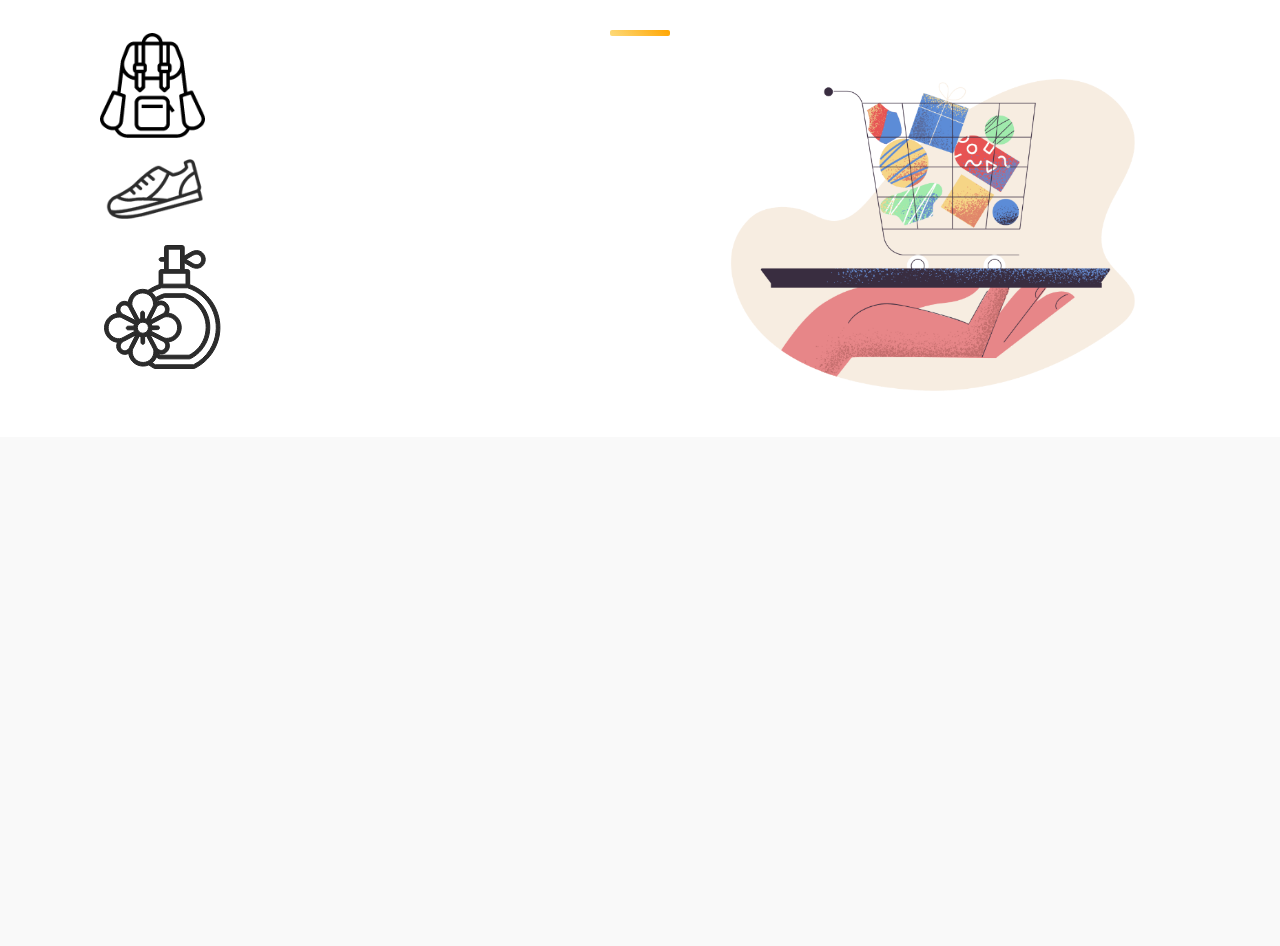
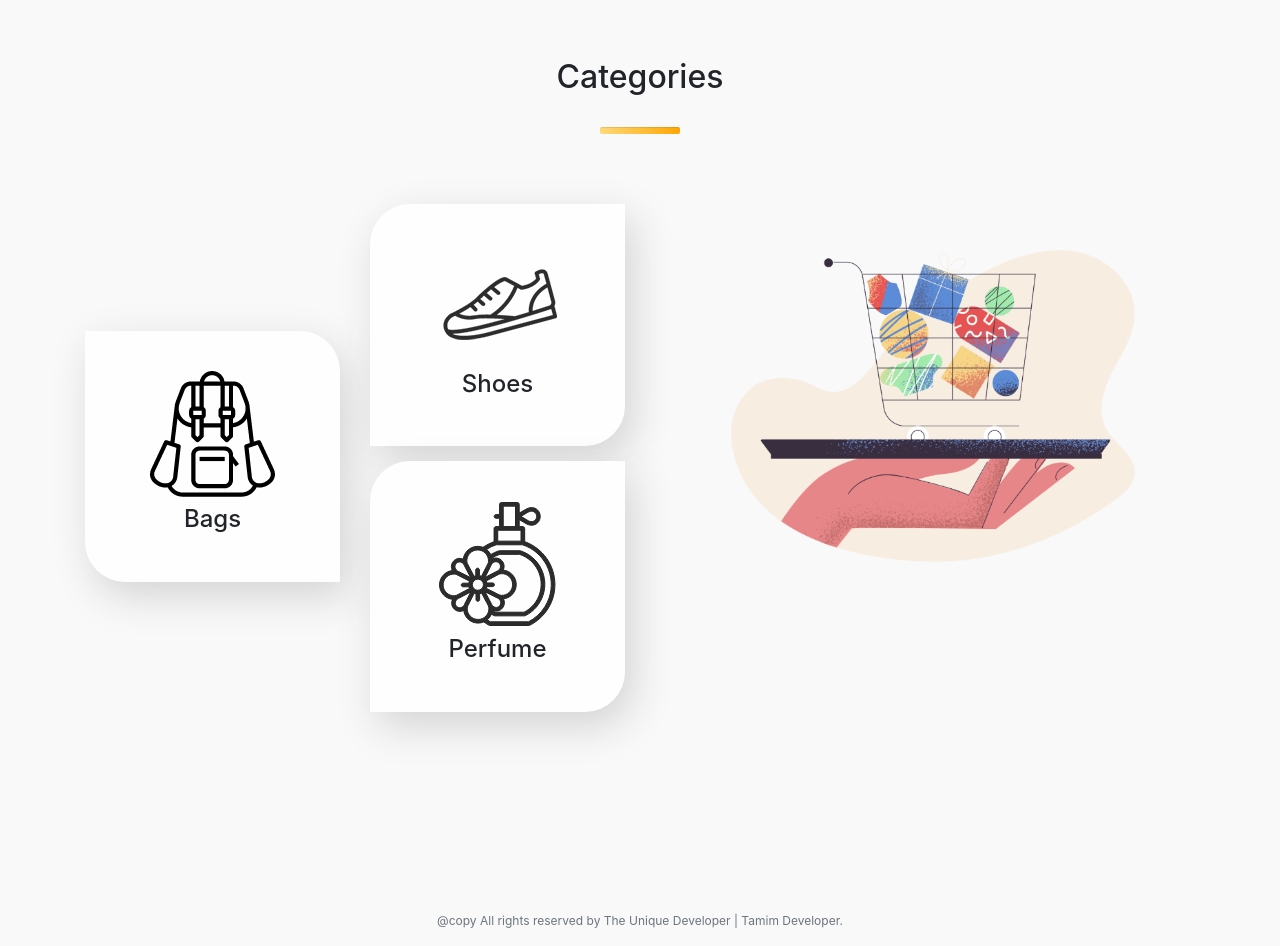
Before and after one commit to tamimsarkar/hot-gadgets, a plain HTML site: page index.html in a window 1280 px wide. Shown: the part 1744-2690 px from the top of the page. Before the commit the page ends 2266 px from the top, so only its background shows below. Drawn offline with nearby package versions, Linux system fonts and the light colour scheme.

Commit message:
last-edited

```diff
--- a/index.html
+++ b/index.html
@@ -200,30 +200,38 @@
    <div class="cat-head">
      <h2>Categories</h2>
    </div>
-   <div class="under-cat"></div>
-   <div class="container ">
-     <div class="row ">
-       <div class="col-md-6 align-items-center ">
-        <div class="col-md-3  ">
-          <div>
+   <hr class="under-cat">
+   <div class="container  ">
+     <div class="row align-items-around ">
+
+        <div class="col-md-3   ">
+          <div class="cat-img1">
             <img class="img-fluid" src="images/Categories/bag.png" alt="">
-          </div>
+            <h4 class="m-2">Bags</h4>
+            </div>
         </div>
         <div class="col-md-3  ">
-        <div>
+          <div class="cat-img">
           <img class="img-fluid" src="images/Categories/shoe.png" alt="">
-          <img src="images/Categories/perfume.png" alt="">
+          <h4>Shoes</h4>
+          </div>
+          <div class="cat-img">
+          <img class="img-fluid" src="images/Categories/perfume.png" alt="">
+          <h4 class="align-center m-2">Perfume</h4>
+            </div>
         </div>
-        </div>
-       </div>
-       <div class="col-md-6">
-        <div>
+        <div class="col-md-6">
           <img class="img-fluid" src="images/Categories/pale-order.png" alt="">
         </div>
-       </div>
+
      </div>
    </div>
   </section>
+  <!-- Footer section Start -->
+  <footer class="text-muted">
+    <p>@copy All rights reserved by The Unique Developer | Tamim Developer.</p>
+  </footer >
+  <!-- Footer section End-->
   <!-- End Categories Section -->
     <!-- Optional JavaScript -->
     <!-- jQuery first, then Popper.js, then Bootstrap JS -->
--- a/style.css
+++ b/style.css
@@ -21,7 +21,7 @@ section{
 .carousel-indicators li{
     background-image: linear-gradient(45deg,orange,rgba(247, 185, 70, 0.856));
     width: 10px;
-    height: 9px;
+    height: 8px;
     border-radius: 50%;
     transition: .4s;
 
@@ -29,7 +29,7 @@ section{
 }
 .carousel-indicators li.active{
     width: 30px;
-    height: 8px;
+    height: 7px;
     border-radius: 40%;
 }
 .buy{
@@ -69,18 +69,41 @@ margin-left: 25%;
 box-shadow: 7px 7px 7px lightgray;
 }
 #categories{
-    background-color: #fff;
+
+    padding: 100px 0px;
 }
 .cat-head h2{
     text-align: center;
 }
 .under-cat{
-    width: 60px;
+    width: 80px;
     height: 6px;
     background-image: linear-gradient(45deg,rgb(253, 219, 124),orange);
-   position: relative;
-   left: 50%;
-   transform: translate(-50%,50%);
+
    margin-top: 30px;
+   margin-bottom: 70px;
    border-radius: 2px;
 }
+.cat-img1{
+   text-align: center;
+   background-color: rgb(255, 254, 254);
+   padding: 40px 0px;
+   border-top-right-radius: 40px;
+   border-bottom-left-radius: 40px;
+   margin-top: 50%;
+   box-shadow: 8px 14px 40px lightgray;
+}
+.cat-img{
+    text-align: center;
+    background-color: rgb(255, 254, 254);
+    padding: 40px 0px;
+    border-top-left-radius: 40px;
+    border-bottom-right-radius: 40px;
+    margin-bottom: 15px;
+    box-shadow: 8px 14px 40px lightgray;
+}
+footer{
+    text-align: center;
+    font-size: 12px;
+
+}
```
